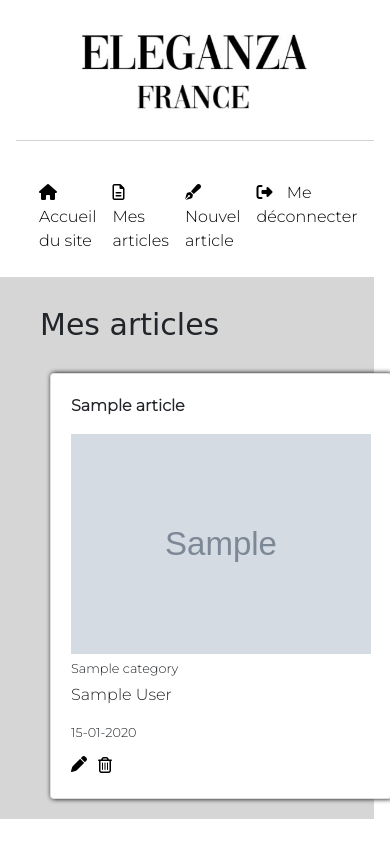
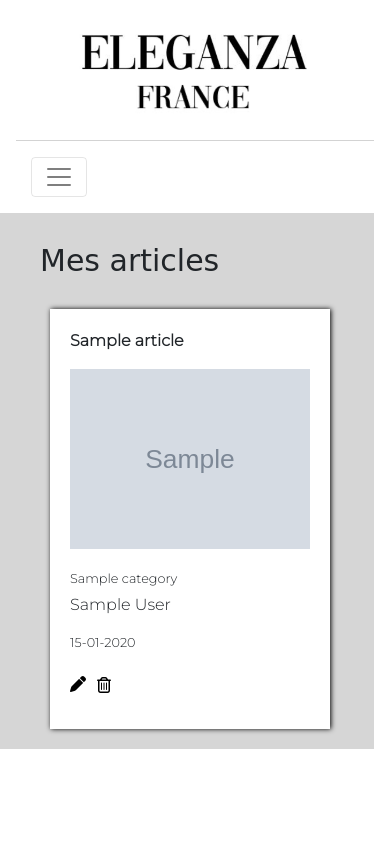
Before and after one commit to Julia-Legrand/Site-actualites, a PHP site: template site-actualites/templates/main/espace-redacteurs.html.twig in a window 390 px wide. Run offline with PHP 8.4, Linux system fonts and the light colour scheme; the template is opened without the code that fills it: most values are stand-ins (such as "Sample title", 1, 10 or a date in 2020); grey boxes marked "Sample" are stand-in pictures; some libraries are stand-ins or nearby versions; some web fonts are replaced.

Commit message:
Début du responsive

```diff
--- /dev/null
+++ b/site-actualites/public/css/_responsive.scss
@@ -0,0 +1,159 @@
+@media all and (max-width:1570px) {
+
+    /*************** INDEX ***************/
+    #main-section {
+        .article {
+            width: 400px !important;
+        }
+
+        img {
+            width: 400px !important;
+            height: 280px !important;
+        }
+    }
+}
+
+@media all and (max-width:1407px) {
+
+    /***** REDACTOR'S PAGE *****/
+    #redacAdmin {
+        #dashboard {
+            height: auto !important;
+        }
+    }
+}
+
+@media all and (max-width:840px) {
+
+    /*************** INDEX ***************/
+    #contact-section {
+        .custom-form {
+            width: 600px !important;
+        }
+    }
+
+    footer {
+        .footerBloc {
+            margin: 30px !important;
+
+            .list {
+                margin: 0 10px !important;
+            }
+        }
+    }
+}
+
+@media all and (max-width:700px) {
+
+    /*************** INDEX ***************/
+    #une-section {
+
+        .picture-une,
+        .description-une {
+            width: 100% !important;
+        }
+    }
+
+    #contact-section {
+        .custom-form {
+            width: 500px !important;
+        }
+    }
+}
+
+@media all and (max-width:620px) {
+
+    /*************** INDEX ***************/
+    footer {
+        .footerBloc {
+            margin: 20px !important;
+            flex-direction: column;
+            justify-content: center;
+            align-items: center;
+
+            .list {
+                margin: 0 !important;
+            }
+        }
+    }
+}
+
+@media all and (max-width:550px) {
+
+    /*************** INDEX ***************/
+    #une-section {
+        h2 {
+            font-size: 30px !important;
+        }
+
+        p {
+            font-size: 15px !important;
+        }
+
+        small {
+            font-size: 10px !important;
+        }
+    }
+
+    #contact-section {
+        .custom-form {
+            width: 400px !important;
+        }
+    }
+
+    footer {
+        .footerBloc {
+            margin: 20px 5px 20px 0 !important;
+        }
+    }
+}
+
+@media all and (max-width:400px) {
+
+    /*************** INDEX ***************/
+    #main-section {
+        .article {
+            width: 280px !important;
+        }
+
+        img {
+            width: 280px !important;
+            height: 190px !important;
+        }
+
+        p {
+            font-size: 12px;
+        }
+    }
+
+    #contact-section {
+        .custom-form {
+            width: 250px !important;
+        }
+    }
+
+    footer {
+        .footerBloc {
+            ul, a, small {
+                font-size: 11px;
+            }
+        }
+    }
+
+    /***** REDACTOR'S PAGE *****/
+    #redacAdmin {
+        .bloc-article {
+            width: 280px !important;
+            height: 420px !important;
+        }
+
+        .body-article {
+            width: 280px !important;
+        }
+
+        img {
+            height: 180px !important;
+            width: 240px !important;
+        }
+    }
+}
--- a/site-actualites/public/css/style.css
+++ b/site-actualites/public/css/style.css
@@ -1,3 +1,102 @@
+@media all and (max-width: 1570px) {
+  /*************** INDEX ***************/
+  #main-section .article {
+    width: 400px !important;
+  }
+  #main-section img {
+    width: 400px !important;
+    height: 280px !important;
+  }
+}
+@media all and (max-width: 1407px) {
+  /***** REDACTOR'S PAGE *****/
+  #redacAdmin #dashboard {
+    height: auto !important;
+  }
+}
+@media all and (max-width: 840px) {
+  /*************** INDEX ***************/
+  #contact-section .custom-form {
+    width: 600px !important;
+  }
+  footer .footerBloc {
+    margin: 30px !important;
+  }
+  footer .footerBloc .list {
+    margin: 0 10px !important;
+  }
+}
+@media all and (max-width: 700px) {
+  /*************** INDEX ***************/
+  #une-section .picture-une,
+  #une-section .description-une {
+    width: 100% !important;
+  }
+  #contact-section .custom-form {
+    width: 500px !important;
+  }
+}
+@media all and (max-width: 620px) {
+  /*************** INDEX ***************/
+  footer .footerBloc {
+    margin: 20px !important;
+    flex-direction: column;
+    justify-content: center;
+    align-items: center;
+  }
+  footer .footerBloc .list {
+    margin: 0 !important;
+  }
+}
+@media all and (max-width: 550px) {
+  /*************** INDEX ***************/
+  #une-section h2 {
+    font-size: 30px !important;
+  }
+  #une-section p {
+    font-size: 15px !important;
+  }
+  #une-section small {
+    font-size: 10px !important;
+  }
+  #contact-section .custom-form {
+    width: 400px !important;
+  }
+  footer .footerBloc {
+    margin: 20px 5px 20px 0 !important;
+  }
+}
+@media all and (max-width: 400px) {
+  /*************** INDEX ***************/
+  #main-section .article {
+    width: 280px !important;
+  }
+  #main-section img {
+    width: 280px !important;
+    height: 190px !important;
+  }
+  #main-section p {
+    font-size: 12px;
+  }
+  #contact-section .custom-form {
+    width: 250px !important;
+  }
+  footer .footerBloc ul, footer .footerBloc a, footer .footerBloc small {
+    font-size: 11px;
+  }
+  /***** REDACTOR'S PAGE *****/
+  #redacAdmin .bloc-article {
+    width: 280px !important;
+    height: 420px !important;
+  }
+  #redacAdmin .body-article {
+    width: 280px !important;
+  }
+  #redacAdmin img {
+    height: 180px !important;
+    width: 240px !important;
+  }
+}
 /*************** GLOBAL ***************/
 h1 {
   font-family: "Over the Rainbow", cursive;
@@ -304,43 +413,46 @@ footer .footerBloc i {
 }
 
 /***** REDACTOR'S PAGE *****/
-.redacAdmin i {
+#redacAdmin #dashboard {
+  background-color: #d6d6d6;
+  height: 100vh;
+}
+#redacAdmin i {
   margin-right: 10px;
   color: black;
 }
-.redacAdmin a {
+#redacAdmin a {
   color: black;
 }
-.redacAdmin #dashboard {
-  background-color: #d6d6d6;
-  padding: 10px 40px;
-}
-.redacAdmin h2 {
+#redacAdmin h2 {
   margin: 20px 0;
   font-size: 30px;
 }
-.redacAdmin .card-group {
+#redacAdmin .bloc-articles {
   display: flex;
   flex-wrap: wrap;
-  justify-content: space-around;
+  justify-content: space-evenly;
 }
-.redacAdmin .card-group .card {
-  flex: 0 1 calc(33.33% - 20px); /* 33.33% - marges pour obtenir trois cartes par ligne */
+#redacAdmin .bloc-articles .bloc-article {
   margin: 10px;
   box-shadow: black 1px 0 5px;
+  width: 340px;
+  height: 450px;
+  padding: 20px;
+  background-color: white;
 }
-.redacAdmin .card-group .card-body {
-  width: 100%;
+#redacAdmin .bloc-articles .body-article {
   display: flex;
   flex-direction: column;
+  width: 300px;
 }
-.redacAdmin .card-group .card-body img {
+#redacAdmin .bloc-articles img {
+  margin-bottom: 20px;
+  height: 220px;
   width: 300px;
-  height: 220px;
-  margin-bottom: 5px;
 }
-.redacAdmin .card-group .actions {
+#redacAdmin .bloc-articles .actions {
   display: flex;
   align-items: center;
-  margin-top: 10px;
+  margin-top: 20px;
 }/*# sourceMappingURL=style.css.map */
--- a/site-actualites/public/css/style.scss
+++ b/site-actualites/public/css/style.scss
@@ -1,4 +1,5 @@
 @import 'mixins';
+@import 'responsive';
 
 /*************** GLOBAL ***************/
 
@@ -353,7 +365,12 @@ footer {
 }
 
 /***** REDACTOR'S PAGE *****/
-.redacAdmin {
+#redacAdmin {
+    #dashboard {
+        background-color: #d6d6d6;
+        height: 100vh;
+    }
+
     i {
         margin-right: 10px;
         color: black;
@@ -363,44 +380,41 @@ footer {
         color: black;
     }
 
-    #dashboard {
-        background-color: #d6d6d6;
-
-        padding: 10px 40px;
-    }
-
     h2 {
         margin: 20px 0;
         font-size: 30px;
     }
 
-    .card-group {
+    .bloc-articles {
         display: flex;
         flex-wrap: wrap;
-        justify-content: space-around;;
+        justify-content: space-evenly;
 
-        .card {
-            flex: 0 1 calc(33.33% - 20px); /* 33.33% - marges pour obtenir trois cartes par ligne */
+        .bloc-article {
             margin: 10px;
             box-shadow: black 1px 0 5px;
+            width: 340px;
+            height: 450px;
+            padding: 20px;
+            background-color: white;
         }
 
-        .card-body {
-            width: 100%;
+        .body-article {
             display: flex;
             flex-direction: column;
+            width: 300px;
         }
 
-        .card-body img {
+        img {
+            margin-bottom: 20px;
+            height: 220px;
             width: 300px;
-            height: 220px;
-            margin-bottom: 5px;
         }
 
         .actions {
             display: flex;
             align-items: center;
-            margin-top: 10px;
+            margin-top: 20px;
         }
     }
 }
--- a/site-actualites/public/js/scripts.js
+++ b/site-actualites/public/js/scripts.js
@@ -1,29 +1,46 @@
+// TRIGGERS THE APPEARANCE OF ARTICLES WHEN SCROLLING DOWN
 document.addEventListener('DOMContentLoaded', function () {
-    // Options pour l'Intersection Observer
+    // Intersection Observer's options
     const options = {
-        root: null, // Utilise la fenêtre comme la zone d'observation
-        rootMargin: '0px', // Pas de marges supplémentaires
-        threshold: 0.2 // Déclenche l'observation lorsque 50% de l'élément est visible
+        root: null, // Using window as observation zone
+        rootMargin: '0px', // No extra margins
+        threshold: 0.2 // Trigger observation when 50% of the element is visible
     };
 
-    // Fonction de callback pour l'Intersection Observer
+    // Callback fonction for the Intersection Observer
     const handleIntersection = (entries, observer) => {
         entries.forEach(entry => {
             if (entry.isIntersecting) {
-                entry.target.classList.add('visible'); // Ajoute une classe pour afficher l'élément
-                observer.unobserve(entry.target); // Arrête l'observation une fois l'élément affiché
+                entry.target.classList.add('visible'); // Add a class to display the element
+                observer.unobserve(entry.target); // Stop observing once the element is displayed
             }
         });
     };
 
-    // Création de l'Intersection Observer
+    // Creation of the Intersection Observer
     const observer = new IntersectionObserver(handleIntersection, options);
 
-    // Sélectionne tous les éléments avec la classe "article" à observer
+    // Select all elements with the class 'article' to observe
     const articles = document.querySelectorAll('.article');
 
-    // Ajoute chaque élément à l'Intersection Observer
+    // Add each element to the Intersection Observer
     articles.forEach(article => {
         observer.observe(article);
     });
 });
+
+// FIXES THE BRAND WHEN SCROLLING DOWN
+document.addEventListener("DOMContentLoaded", function () {
+    var brand = document.querySelector(".initial-brand");
+    var initialTop = brand.offsetTop;
+
+    window.addEventListener("scroll", function () {
+        if (window.pageYOffset > initialTop) {
+            brand.style.position = "fixed";
+            brand.style.top = "0";
+        } else {
+            brand.style.position = "static";
+            brand.style.top = "auto";
+        }
+    });
+});
--- a/site-actualites/templates/_partials/_headerIndex.html.twig
+++ b/site-actualites/templates/_partials/_headerIndex.html.twig
@@ -1,6 +1,6 @@
 <header>
     <nav class="navbar navbar-expand-md navbar-light">
-        <div class="navbar-brand">
+        <div class="navbar-brand initial-brand">
             <img src="{{ asset('images/logo.png') }}" alt="logo" width="250px" height="auto">
         </div>
         <div class="navbar-nav">
--- a/site-actualites/templates/_partials/_sidebarRedac.html.twig
+++ b/site-actualites/templates/_partials/_sidebarRedac.html.twig
@@ -1,6 +1,10 @@
 <aside class="col-md-2 pr-0">
-	<nav class="navbar navbar-expand flex-md-column flex-row align-items-start p-3">
-		<div class="collapse navbar-collapse">
+	<nav class="navbar navbar-expand-md flex-md-column flex-row align-items-start p-3 navbar-light" style="background-color:white;">
+		<button class="navbar-toggler" type="button" data-bs-toggle="collapse" data-bs-target="#sidebarNav" aria-controls="sidebarNav" aria-expanded="false" aria-label="Menu pour mobile">
+			<span class="navbar-toggler-icon"></span>
+		</button>
+
+		<div class="collapse navbar-collapse" id="sidebarNav">
 			<ul class="flex-md-column flex-row navbar-nav w-100 justify-content-between">
 				<li class="nav-item pt-3">
 					<a class="nav-link" href="{{ path('home') }}">
@@ -11,12 +15,14 @@
 				<li class="nav-item pt-3">
 					<a class="nav-link" href="{{ path('redaction') }}">
 						<i class="fa-regular fa-file-lines"></i>
-						Mes articles</a>
+						Mes articles
+					</a>
 				</li>
 				<li class="nav-item pt-3">
 					<a class="nav-link" href="{{ path('app_articles_new') }}">
 						<i class="fa-solid fa-pen-fancy"></i>
-						Nouvel article</a>
+						Nouvel article
+					</a>
 				</li>
 				<li class="nav-item pt-3">
 					<a class="nav-link" href="{{ path('app_logout') }}">
--- a/site-actualites/templates/base.html.twig
+++ b/site-actualites/templates/base.html.twig
@@ -1,4 +1,3 @@
-<!DOCTYPE html>
 <!DOCTYPE html>
 <html>
 	<head>
@@ -12,9 +11,9 @@
 		<script src="https://kit.fontawesome.com/d977b1f38d.js" crossorigin="anonymous"></script>
 
 		<!--FONTS-->
-	<link rel="preconnect" href="https://fonts.googleapis.com">
-    <link rel="preconnect" href="https://fonts.gstatic.com" crossorigin>
-    <link href="https://fonts.googleapis.com/css2?family=Montserrat:wght@300&family=Over+the+Rainbow&display=swap" rel="stylesheet">
+		<link rel="preconnect" href="https://fonts.googleapis.com">
+    	<link rel="preconnect" href="https://fonts.gstatic.com" crossorigin>
+    	<link href="https://fonts.googleapis.com/css2?family=Montserrat:wght@300&family=Over+the+Rainbow&display=swap" rel="stylesheet">
 
 		<!-- STYLES -->
 		<link rel="stylesheet" href="https://stackpath.bootstrapcdn.com/bootstrap/4.1.1/css/bootstrap.min.css" integrity="sha384-WskhaSGFgHYWDcbwN70/dfYBj47jz9qbsMId/iRN3ewGhXQFZCSftd1LZCfmhktB" crossorigin="anonymous"> {% block stylesheets %}{% endblock %}
@@ -28,7 +27,8 @@
         {% block footer %}{% endblock %}
 
 		<!-- SCRIPT -->
-		<script src="https://cdn.jsdelivr.net/npm/bootstrap@5.3.2/dist/js/bootstrap.bundle.min.js" integrity="sha384-C6RzsynM9kWDrMNeT87bh95OGNyZPhcTNXj1NW7RuBCsyN/o0jlpcV8Qyq46cDfL" crossorigin="anonymous"></script>
+		<script src="https://unpkg.com/@popperjs/core@2.0.8/dist/umd/popper.min.js" integrity="sha384-saZl5QQ0KioCVpYFo3oOJN6tKDf9zDkPbPEqxIqDciq3jHo9l3gZc5FaXFnfaHLb" crossorigin="anonymous"></script>
+		<script src="https://unpkg.com/bootstrap@5.5.1/dist/js/bootstrap.min.js" integrity="sha384-dWqVf9FXgxp4uoRP9ca9-fX4E5f3p0Op64aAXLPx3KAWgXJCk9JusIi5KW+IJNme" crossorigin="anonymous"></script>
 		<script src={{ asset('js/scripts.js') }}></script>
 	</body>
 </html>
--- a/site-actualites/templates/main/espace-redacteurs.html.twig
+++ b/site-actualites/templates/main/espace-redacteurs.html.twig
@@ -4,16 +4,15 @@
 
 {% block body %}
 {% include "_partials/_headerLogin.html.twig" %}
-<main class="redacAdmin">
-    <section class="row mr-3 ml-0">
+    <section class="row mr-3 ml-0" id="redacAdmin">
         {% include "_partials/_sidebarRedac.html.twig" %}
 
         <div class="col-md-10" id="dashboard" style="padding:10px 40px;">
             <h2>Mes articles</h2>
-            <div class="card-group">
+            <div class="bloc-articles">
                 {% for article in articles %}
-                <div class="card">
-                    <div class="card-body">
+                <div class="bloc-article">
+                    <div class="body-article">
                         <p><strong>{{ article.title }}</strong></p>
                         <img src="{{ asset('uploads/images/' ~ article.picture) }}">
                         <small>{{ article.category.nameCategory }}</small>
@@ -30,5 +29,4 @@
             </div>
         </div>
     </section>
-</main>
 {% endblock %}
--- a/site-actualites/templates/main/index.html.twig
+++ b/site-actualites/templates/main/index.html.twig
@@ -15,7 +15,7 @@
     <div class="article-une">
     {% if selectedArticle is not null %}
         <div class="picture-une">
-            <img src="{{ asset('uploads/images/' ~ selectedArticle.picture) }}">
+            <img src="{{ asset('uploads/images/' ~ selectedArticle.picture) }}" alt="photo de l'article">
         </div>
         <div class="description-une">
             <small>{{ selectedArticle.category.nameCategory }}</small>
@@ -39,7 +39,7 @@
         {% if article.category == category %}
         <div class="article">
             <div class="picture">
-                <img src="{{ asset('uploads/images/' ~ article.picture) }}">
+                <img src="{{ asset('uploads/images/' ~ article.picture) }}" alt="photo de l'article">
             </div>
             <div class="description">
                 <small>{{ article.category.nameCategory }}</small>
```
Also changed, not shown: other parts of site-actualites/public/css/style.css (+17 -7 lines), other parts of site-actualites/public/css/style.scss (+18 -7 lines), 2 other files.
